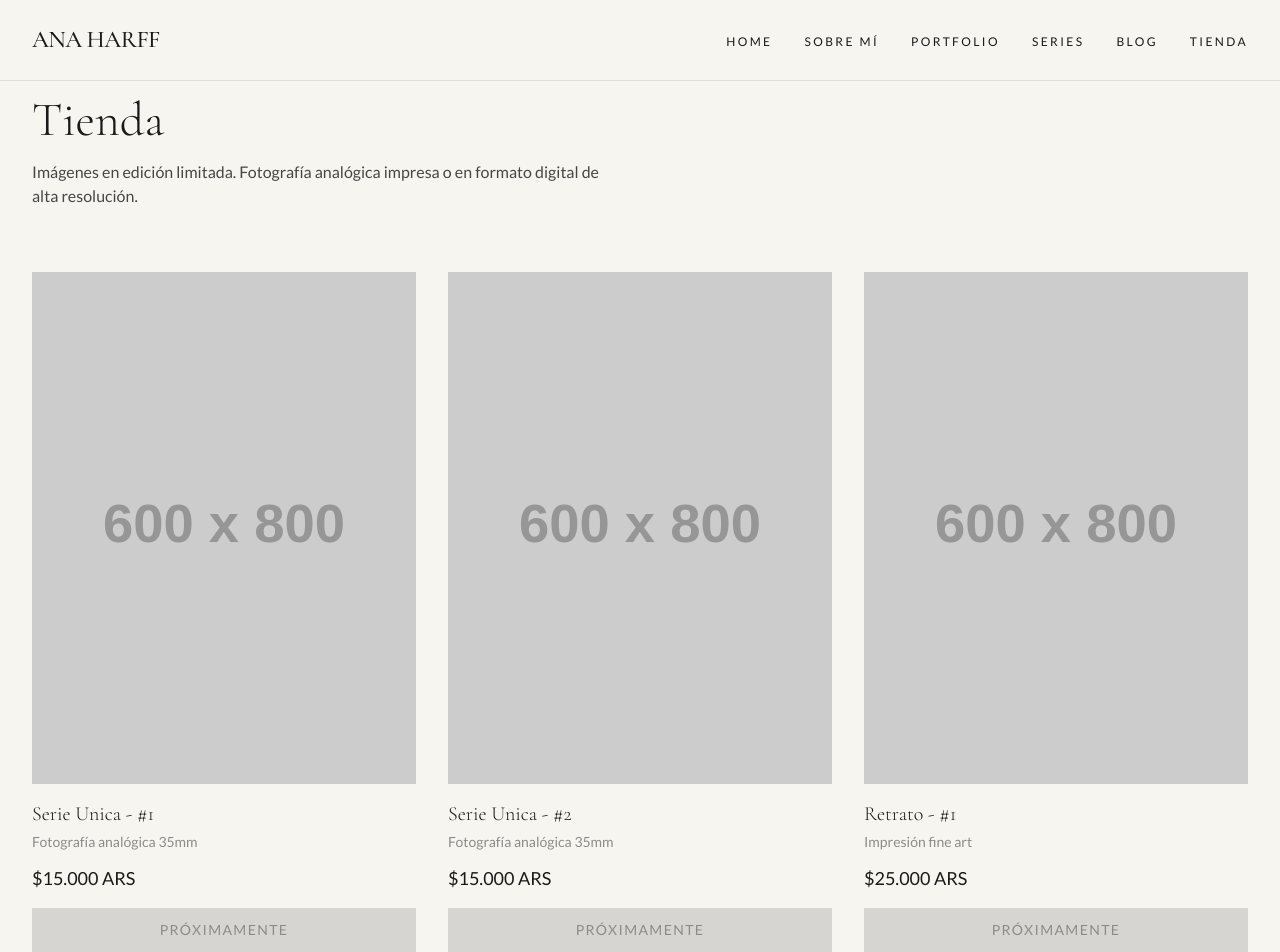
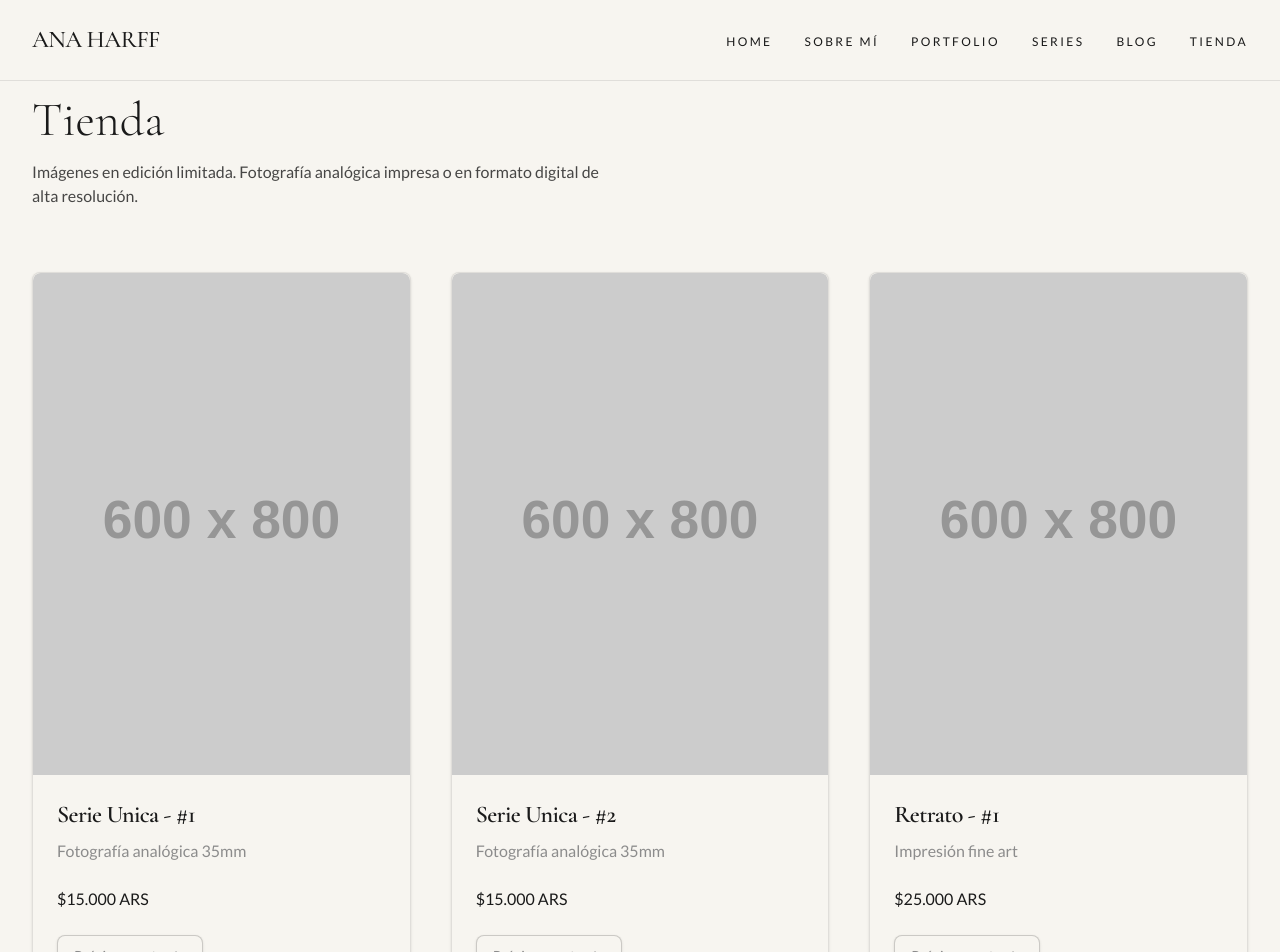
Before and after one commit to IarBaudino/anaharff, a Next.js app: page /tienda in a window 1280 px wide. Shown: the top 952 px of the page. Built offline with nearby package versions, Linux system fonts and the light colour scheme.

Commit message:
primer maquetado

```diff
--- a/app/contacto/page.tsx
+++ b/app/contacto/page.tsx
@@ -24,7 +24,7 @@ export default function ContactoPage() {
     resolver: zodResolver(schema),
   });
 
-  const onSubmit = async (data: FormData) => {
+  const onSubmit = async () => {
     // TODO: integrar con Resend o API route
     await new Promise((r) => setTimeout(r, 1000));
     setSent(true);
--- a/app/layout.tsx
+++ b/app/layout.tsx
@@ -1,4 +1,5 @@
 import type { Metadata } from "next";
+import type { ReactNode } from "react";
 import { Cormorant_Garamond, Lato } from "next/font/google";
 import "./globals.css";
 import { Header } from "@/components/Header";
@@ -29,7 +30,7 @@ export const metadata: Metadata = {
 export default function RootLayout({
   children,
 }: Readonly<{
-  children: React.ReactNode;
+  children: ReactNode;
 }>) {
   return (
     <html lang="es" className={`${cormorant.variable} ${lato.variable}`}>
--- a/app/tienda/page.tsx
+++ b/app/tienda/page.tsx
@@ -1,7 +1,5 @@
 "use client";
 
-import { useState } from "react";
-import Link from "next/link";
 import { motion } from "framer-motion";
 import { TiendaGrid } from "@/components/tienda/TiendaGrid";
 
--- a/components/portfolio/CategoryContent.tsx
+++ b/components/portfolio/CategoryContent.tsx
@@ -25,16 +25,20 @@ export function CategoryContent({ label }: CategoryContentProps) {
           {label}
         </motion.h1>
 
-        <div className="grid grid-cols-1 sm:grid-cols-2 lg:grid-cols-3 gap-4 md:gap-6">
+        <div className="grid grid-cols-1 sm:grid-cols-2 lg:grid-cols-3 gap-6 md:gap-8">
           {Array.from({ length: 9 }).map((_, i) => (
             <motion.div
               key={i}
               initial={{ opacity: 0 }}
               animate={{ opacity: 1 }}
               transition={{ delay: i * 0.05 }}
-              className="aspect-[3/4] bg-charcoal/10 group cursor-pointer"
+              className="group max-w-sm overflow-hidden rounded-lg border border-charcoal/10 bg-cream p-0 shadow-sm transition-all duration-300 hover:border-charcoal/20 hover:shadow-md cursor-pointer"
             >
-              <div className="w-full h-full bg-charcoal/5 group-hover:bg-charcoal/10 transition-colors" />
+              <div className="overflow-hidden rounded-t-lg">
+                <div className="relative aspect-[3/4] overflow-hidden bg-charcoal/[0.04]">
+                  <div className="absolute inset-0 bg-charcoal/5" />
+                </div>
+              </div>
             </motion.div>
           ))}
         </div>
--- a/components/series/SeriesContent.tsx
+++ b/components/series/SeriesContent.tsx
@@ -25,16 +25,20 @@ export function SeriesContent({ label }: SeriesContentProps) {
           {label}
         </motion.h1>
 
-        <div className="grid grid-cols-1 sm:grid-cols-2 lg:grid-cols-3 gap-4 md:gap-6">
+        <div className="grid grid-cols-1 sm:grid-cols-2 lg:grid-cols-3 gap-6 md:gap-8">
           {Array.from({ length: 6 }).map((_, i) => (
             <motion.div
               key={i}
               initial={{ opacity: 0 }}
               animate={{ opacity: 1 }}
               transition={{ delay: i * 0.05 }}
-              className="aspect-[3/4] bg-charcoal/10"
+              className="max-w-sm overflow-hidden rounded-lg border border-charcoal/10 bg-cream p-0 shadow-sm transition-all duration-300 hover:border-charcoal/20 hover:shadow-md"
             >
-              <div className="w-full h-full bg-charcoal/5" />
+              <div className="overflow-hidden rounded-t-lg">
+                <div className="relative aspect-[3/4] bg-charcoal/[0.04]">
+                  <div className="absolute inset-0 bg-charcoal/5" />
+                </div>
+              </div>
             </motion.div>
           ))}
         </div>
--- a/components/tienda/CheckoutButton.tsx
+++ b/components/tienda/CheckoutButton.tsx
@@ -1,12 +1,12 @@
 "use client";
 
+import { ChevronRight } from "lucide-react";
 import { ImagenTienda } from "./TiendaGrid";
 
 interface CheckoutButtonProps {
   imagen: ImagenTienda;
 }
 
-// Hardcodeado: activar cuando MercadoPago esté configurado
 const TIENDA_HABILITADA = false;
 
 export function CheckoutButton({ imagen }: CheckoutButtonProps) {
@@ -14,9 +14,10 @@ export function CheckoutButton({ imagen }: CheckoutButtonProps) {
     return (
       <button
         disabled
-        className="w-full px-6 py-3 bg-stone/30 text-stone text-sm tracking-widest uppercase cursor-not-allowed"
+        className="inline-flex items-center rounded-lg border border-charcoal/20 bg-cream px-4 py-2.5 text-sm font-medium leading-5 text-stone shadow-sm cursor-not-allowed"
       >
         Próximamente
+        <ChevronRight className="ms-1.5 h-4 w-4" />
       </button>
     );
   }
@@ -44,9 +45,10 @@ export function CheckoutButton({ imagen }: CheckoutButtonProps) {
         if (data.initPoint) window.location.href = data.initPoint;
         else if (data.preferenceId) window.location.href = `https://www.mercadopago.com.ar/checkout/v1/redirect?pref_id=${data.preferenceId}`;
       }}
-      className="w-full px-6 py-3 bg-charcoal text-cream text-sm tracking-widest uppercase hover:bg-ink transition-colors"
+      className="inline-flex items-center rounded-lg border border-charcoal/20 bg-cream px-4 py-2.5 text-sm font-medium leading-5 text-charcoal shadow-sm transition-colors hover:bg-charcoal/5 hover:text-charcoal focus:outline-none focus:ring-4 focus:ring-charcoal/10"
     >
       Comprar con MercadoPago
+      <ChevronRight className="ms-1.5 h-4 w-4" />
     </button>
   );
 }
--- a/components/tienda/ImageCard.tsx
+++ b/components/tienda/ImageCard.tsx
@@ -3,6 +3,7 @@
 import Image from "next/image";
 import { ImagenTienda } from "./TiendaGrid";
 import { CheckoutButton } from "./CheckoutButton";
+import { Card, CardContent } from "@/components/ui/Card";
 
 interface ImageCardProps {
   imagen: ImagenTienda;
@@ -12,30 +13,36 @@ export function ImageCard({ imagen }: ImageCardProps) {
   const tieneImagen = imagen.imagenUrl && imagen.imagenUrl.length > 0;
 
   return (
-    <article className="group">
-      <div className="aspect-[3/4] bg-charcoal/10 overflow-hidden mb-4">
+    <Card as="article" className="max-w-none">
+      <div className="overflow-hidden rounded-t-lg">
+        <div className="relative aspect-[3/4] overflow-hidden bg-charcoal/[0.04]">
           {tieneImagen ? (
             <Image
               src={imagen.imagenUrl!}
-            width={600}
-            height={800}
+              fill
               alt={imagen.titulo}
-            className="w-full h-full object-cover group-hover:scale-105 transition-transform duration-500"
+              sizes="(max-width: 640px) 100vw, (max-width: 1024px) 50vw, 33vw"
+              className="object-cover transition-transform duration-500 ease-out group-hover:scale-[1.02]"
             />
           ) : (
-          <div className="w-full h-full bg-charcoal/5 group-hover:bg-charcoal/10 transition-colors flex items-center justify-center">
-            <span className="text-stone/50 text-sm">Imagen</span>
+            <div className="absolute inset-0 flex items-center justify-center">
+              <span className="text-stone/40 text-xs tracking-widest uppercase">Imagen</span>
             </div>
           )}
         </div>
-      <h2 className="font-display text-xl font-light mb-1">{imagen.titulo}</h2>
+      </div>
+      <CardContent>
+        <h2 className="mb-2 font-display text-2xl font-semibold tracking-tight text-charcoal">
+          {imagen.titulo}
+        </h2>
         {imagen.descripcion && (
-        <p className="text-sm text-stone mb-3">{imagen.descripcion}</p>
+          <p className="mb-6 text-stone">{imagen.descripcion}</p>
         )}
-      <p className="text-lg font-medium mb-4">
+        <p className="mb-6 text-base font-medium text-charcoal">
           ${imagen.precio.toLocaleString("es-AR")} ARS
         </p>
         <CheckoutButton imagen={imagen} />
-    </article>
+      </CardContent>
+    </Card>
   );
 }
--- a/components/tienda/TiendaGrid.tsx
+++ b/components/tienda/TiendaGrid.tsx
@@ -26,7 +26,7 @@ export function TiendaGrid() {
   const [imagenes] = useState<ImagenTienda[]>(imagenesEjemplo);
 
   return (
-    <div className="grid grid-cols-1 sm:grid-cols-2 lg:grid-cols-3 gap-8">
+    <div className="grid grid-cols-1 sm:grid-cols-2 lg:grid-cols-3 gap-8 md:gap-10">
       {imagenes.map((img, i) => (
         <motion.div
           key={img.id}
--- /dev/null
+++ b/components/ui/Card.tsx
@@ -0,0 +1,99 @@
+"use client";
+
+import type { ReactNode } from "react";
+import Image from "next/image";
+import Link from "next/link";
+import { cn } from "@/lib/utils";
+
+interface CardImageProps {
+  src?: string;
+  alt: string;
+  aspectRatio?: "3/4" | "4/5" | "1/1";
+}
+
+interface CardProps {
+  children: ReactNode;
+  as?: "div" | "article" | "a";
+  href?: string;
+  className?: string;
+}
+
+export function Card({ children, as: Component = "div", href, className }: CardProps) {
+  const base =
+    "group block max-w-sm overflow-hidden rounded-lg border border-charcoal/10 bg-cream p-0 shadow-sm transition-all duration-300 hover:border-charcoal/20 hover:shadow-md";
+
+  if (href && Component === "a") {
+    return (
+      <Link href={href} className={cn(base, className)}>
+        {children}
+      </Link>
+    );
+  }
+
+  return (
+    <Component className={cn(base, href && "cursor-pointer", className)}>
+      {children}
+    </Component>
+  );
+}
+
+export function CardImage({ src, alt, aspectRatio = "3/4" }: CardImageProps) {
+  return (
+    <div
+      className={cn(
+        "relative overflow-hidden bg-charcoal/5",
+        aspectRatio === "3/4" && "aspect-[3/4]",
+        aspectRatio === "4/5" && "aspect-[4/5]",
+        aspectRatio === "1/1" && "aspect-square"
+      )}
+    >
+      {src ? (
+        <Image
+          src={src}
+          alt={alt}
+          fill
+          sizes="(max-width: 640px) 100vw, (max-width: 1024px) 50vw, 33vw"
+          className="object-cover transition-transform duration-500 ease-out group-hover:scale-[1.02]"
+        />
+      ) : (
+        <div className="absolute inset-0 bg-charcoal/[0.04] flex items-center justify-center">
+          <span className="text-stone/40 text-xs tracking-widest uppercase">Imagen</span>
+        </div>
+      )}
+      {/* Overlay sutil al hover */}
+      <div className="absolute inset-0 bg-charcoal/0 group-hover:bg-charcoal/[0.03] transition-colors duration-300" />
+    </div>
+  );
+}
+
+export function CardContent({ children, className }: { children: ReactNode; className?: string }) {
+  return (
+    <div className={cn("p-6", className)}>
+      {children}
+    </div>
+  );
+}
+
+export function CardTitle({ children, className }: { children: ReactNode; className?: string }) {
+  return (
+    <h3 className={cn("font-display text-lg md:text-xl font-light text-charcoal tracking-tight", className)}>
+      {children}
+    </h3>
+  );
+}
+
+export function CardDescription({ children, className }: { children: ReactNode; className?: string }) {
+  return (
+    <p className={cn("text-sm text-stone mt-0.5", className)}>
+      {children}
+    </p>
+  );
+}
+
+export function CardPrice({ children, className }: { children: ReactNode; className?: string }) {
+  return (
+    <p className={cn("text-base font-medium text-charcoal mt-2", className)}>
+      {children}
+    </p>
+  );
+}
```
Also changed, not shown: app/page.tsx (+12 -6 lines), app/series/page.tsx (+22 -6 lines). Lines whose indentation alone changed are shown as unchanged.
